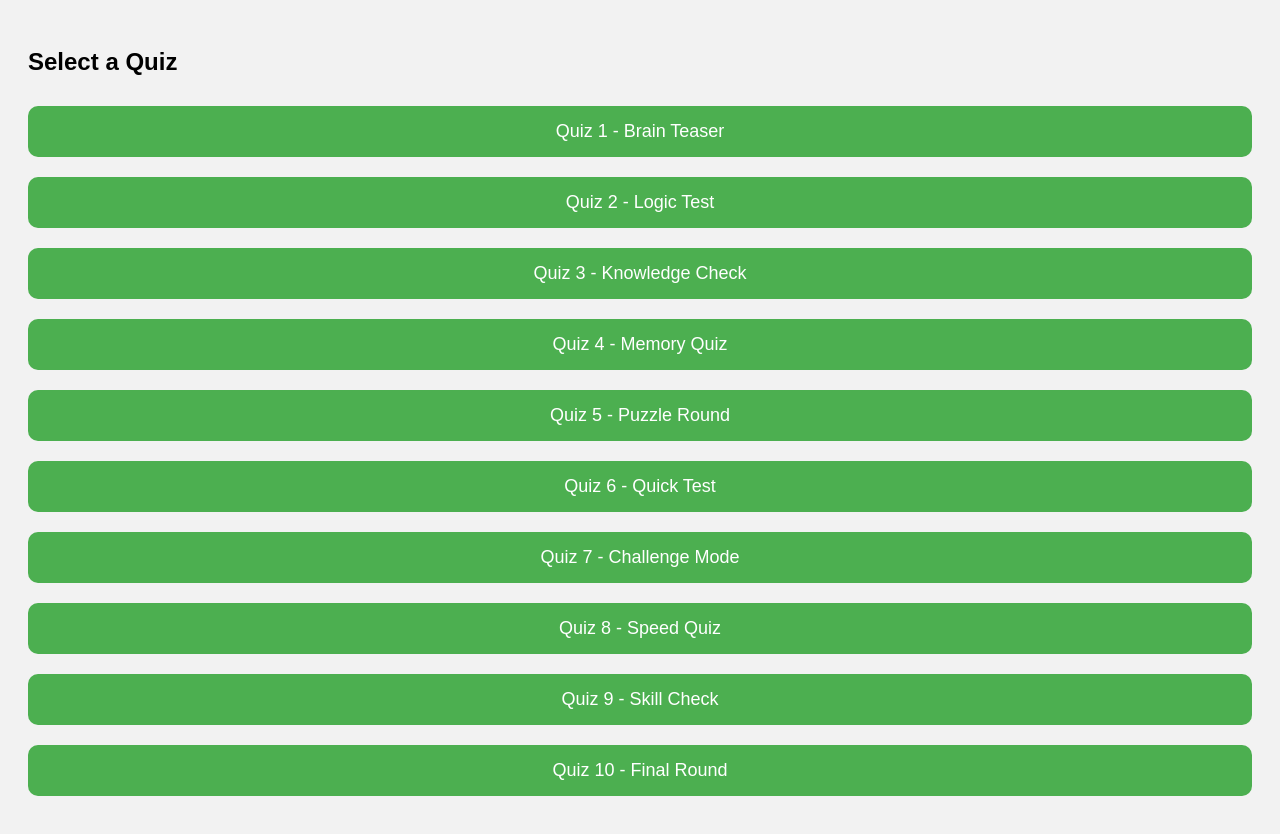
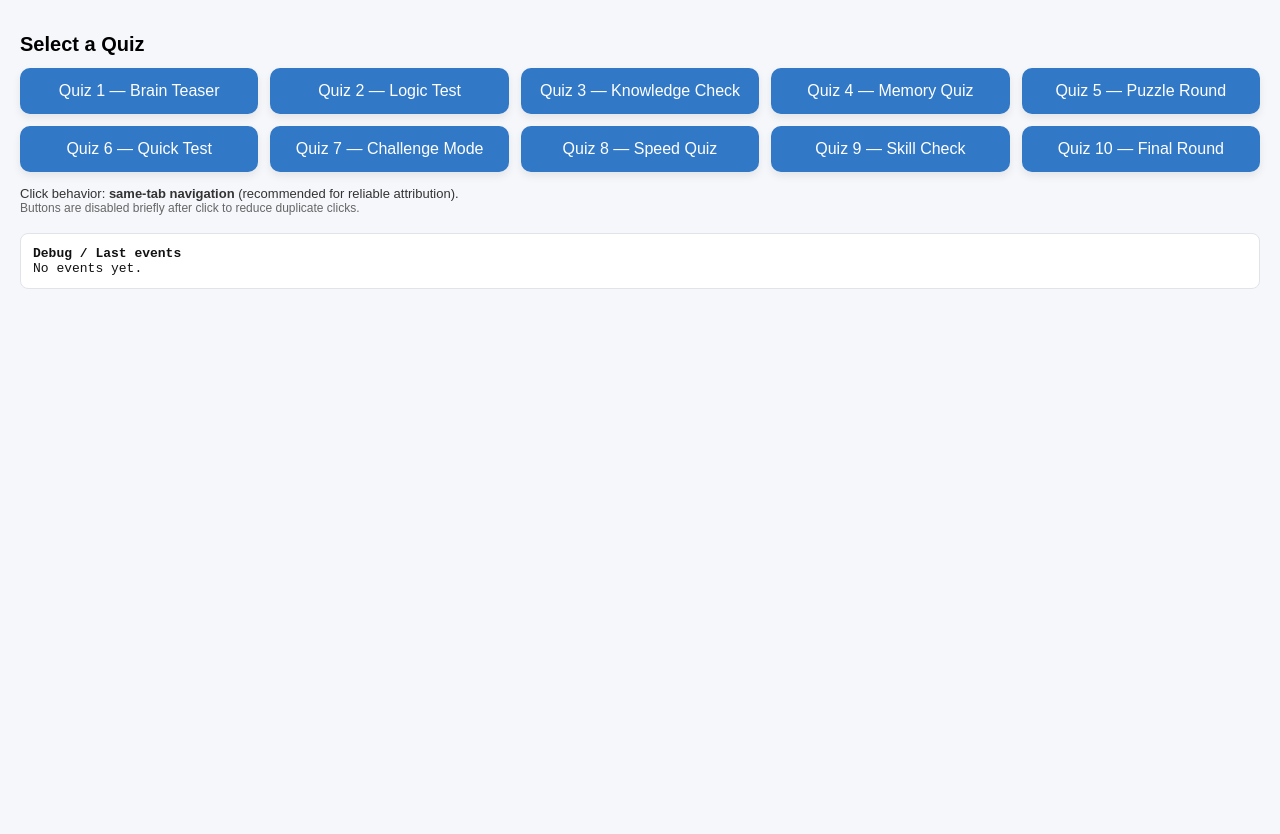
Before and after one commit to vb923345-ctrl/vb923345-ctrl.github.io, a plain HTML site: page index.html in a window 1280 px wide. After the commit the page ends 800 px from the top, so only its background shows below. Drawn offline with Linux system fonts and the light colour scheme.

Commit message:
Add files via upload

```diff
--- a/index.html
+++ b/index.html
@@ -1,49 +1,137 @@
-<!DOCTYPE html>
+<!doctype html>
 <html lang="en">
 <head>
-    <meta charset="UTF-8">
-    <meta name="viewport" content="width=device-width, initial-scale=1.0">
-    <title>Quiz Page</title>
-    <style>
-        body {
-            font-family: Arial, sans-serif;
-            background: #f2f2f2;
-            padding: 20px;
-        }
-        .quiz-button {
-            width: 100%;
-            padding: 15px;
-            background: #4CAF50;
-            border: none;
-            border-radius: 10px;
-            margin: 10px 0;
-            cursor: pointer;
-            font-size: 18px;
-            color: white;
-        }
-        .quiz-button a {
-            color: inherit;
-            text-decoration: none;
-            display: block;
-            width: 100%;
-            height: 100%;
-        }
-    </style>
+  <meta charset="utf-8" />
+  <meta name="viewport" content="width=device-width,initial-scale=1" />
+  <title>Quiz Page — Monetag-friendly (No Impression Pixels)</title>
+  <style>
+    body { font-family: Arial, Helvetica, sans-serif; background:#f6f7fb; margin:0; padding:20px; }
+    h1 { font-size:20px; margin-bottom:12px; }
+    .grid { display:grid; grid-template-columns:repeat(auto-fit,minmax(220px,1fr)); gap:12px; }
+    .quiz-button {
+      background:#3178c6; color:white; border:none; border-radius:10px; padding:14px;
+      text-align:center; font-size:16px; cursor:pointer; display:block; text-decoration:none;
+      box-shadow:0 4px 8px rgba(0,0,0,0.08);
+    }
+    .quiz-button[aria-disabled="true"] { opacity:0.6; pointer-events:none; }
+    .meta { margin-top:14px; color:#333; font-size:13px; }
+    .debug {
+      margin-top:18px; padding:12px; background:#fff; border:1px solid #e0e4ea; border-radius:8px;
+      font-family:monospace; font-size:13px; color:#111;
+    }
+    .small { font-size:12px; color:#666; }
+    footer { margin-top:18px; font-size:12px; color:#666; }
+  </style>
 </head>
 <body>
 
-<h2>Select a Quiz</h2>
+  <h1>Select a Quiz</h1>
 
-<button class="quiz-button"><a href="https://otieu.com/4/10189081" target="_blank">Quiz 1 - Brain Teaser</a></button>
-<button class="quiz-button"><a href="https://otieu.com/4/10189081" target="_blank">Quiz 2 - Logic Test</a></button>
-<button class="quiz-button"><a href="https://otieu.com/4/10189081" target="_blank">Quiz 3 - Knowledge Check</a></button>
-<button class="quiz-button"><a href="https://otieu.com/4/10189081" target="_blank">Quiz 4 - Memory Quiz</a></button>
-<button class="quiz-button"><a href="https://otieu.com/4/10189081" target="_blank">Quiz 5 - Puzzle Round</a></button>
-<button class="quiz-button"><a href="https://otieu.com/4/10189081" target="_blank">Quiz 6 - Quick Test</a></button>
-<button class="quiz-button"><a href="https://otieu.com/4/10189081" target="_blank">Quiz 7 - Challenge Mode</a></button>
-<button class="quiz-button"><a href="https://otieu.com/4/10189081" target="_blank">Quiz 8 - Speed Quiz</a></button>
-<button class="quiz-button"><a href="https://otieu.com/4/10189081" target="_blank">Quiz 9 - Skill Check</a></button>
-<button class="quiz-button"><a href="https://otieu.com/4/10189081" target="_blank">Quiz 10 - Final Round</a></button>
+  <!-- Replace placeholders with your Monetag click-tracking URLs -->
 
+  <div class="grid" id="quizGrid"></div>
+
+  <div class="meta">
+    <div>Click behavior: <strong>same-tab navigation</strong> (recommended for reliable attribution).</div>
+    <div class="small">Buttons are disabled briefly after click to reduce duplicate clicks.</div>
+  </div>
+
+  <div class="debug" id="debug">
+    <div><strong>Debug / Last events</strong></div>
+    <div id="debugContent">No events yet.</div>
+  </div>
+
+<script>
+
+/* ========== CONFIG: Monetag click URLs only ========== */
+
+const clickUrls = [
+  "https://otieu.com/4/10189068",
+  "https://otieu.com/4/10189077",
+  "https://otieu.com/4/10189073",
+  "https://otieu.com/4/10189069",
+  "https://otieu.com/4/10189075",
+  "https://otieu.com/4/10189081",
+  "https://otieu.com/4/10189074",
+  "https://otieu.com/4/10189078",
+  "https://otieu.com/4/10189070",
+  "https://otieu.com/4/10189076"
+];
+
+const quizLabels = [
+  "Quiz 1 — Brain Teaser",
+  "Quiz 2 — Logic Test",
+  "Quiz 3 — Knowledge Check",
+  "Quiz 4 — Memory Quiz",
+  "Quiz 5 — Puzzle Round",
+  "Quiz 6 — Quick Test",
+  "Quiz 7 — Challenge Mode",
+  "Quiz 8 — Speed Quiz",
+  "Quiz 9 — Skill Check",
+  "Quiz 10 — Final Round"
+];
+
+/* Throttling settings */
+const disableSeconds = 6;
+const dedupeWindowSeconds = 30;
+
+const quizGrid = document.getElementById('quizGrid');
+const debugContent = document.getElementById('debugContent');
+
+function debugLog(msg) {
+  const time = new Date().toLocaleTimeString();
+  debugContent.innerHTML = `[${time}] ${msg}<br>` + debugContent.innerHTML;
+  console.log(`[quiz-debug] ${msg}`);
+}
+
+function getLastClickTime(index) {
+  return parseInt(localStorage.getItem('quiz_last_click_' + index) || '0', 10);
+}
+function setLastClickTime(index, t) {
+  localStorage.setItem('quiz_last_click_' + index, String(t));
+}
+
+/* Create buttons */
+for (let i = 0; i < 10; i++) {
+  const a = document.createElement('a');
+  a.className = 'quiz-button';
+  a.href = clickUrls[i] || '#';
+  a.textContent = quizLabels[i];
+  a.dataset.index = i;
+  a.onclick = (e) => {
+    e.preventDefault();
+    handleQuizClick(i);
+  };
+  quizGrid.appendChild(a);
+}
+
+function handleQuizClick(index) {
+  const btn = document.querySelector(`.quiz-button[data-index="${index}"]`);
+  const now = Date.now();
+  const last = getLastClickTime(index);
+  const secondsSince = Math.round((now - last) / 1000);
+
+  if (last && secondsSince < dedupeWindowSeconds) {
+    debugLog(`Duplicate click detected for Quiz ${index+1} (+${secondsSince}s)`);
+  }
+
+  if (btn) {
+    btn.setAttribute('aria-disabled', 'true');
+    setTimeout(() => btn.removeAttribute('aria-disabled'), disableSeconds * 1000);
+  }
+
+  setLastClickTime(index, now);
+
+  const url = clickUrls[index];
+  if (!url || url === '#') {
+    debugLog(`No click URL added for Quiz ${index+1}`);
+    return;
+  }
+
+  debugLog(`Navigating to: ${url}`);
+  window.location.href = url;  // Same-tab redirect
+}
+
+</script>
 </body>
 </html>
```
